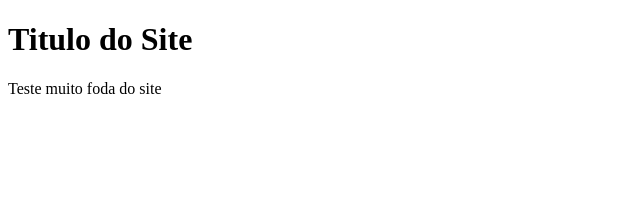
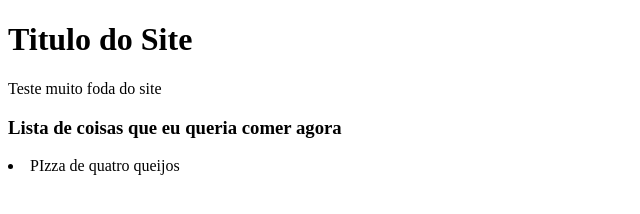
Before and after one commit to jenzinha/atividadeCommit, a plain HTML site: page index.html in a window 1280 px wide. Shown: the whole page, without its empty margins (0-640 px from the left). Drawn offline with Linux system fonts and the light colour scheme.

Commit message:
Update index.html

```diff
--- a/index.html
+++ b/index.html
@@ -9,6 +9,10 @@
     <h1>
         Titulo do Site
     </h1>
-    <p> Teste muito foda do site</p>
+    <p> Teste muito foda do site </p>
+    <h3> Lista de coisas que eu queria comer agora </h3>
+    <lu>
+        <li>PIzza de quatro queijos </li>
+    </lu>
 </body>
 </html>
```
